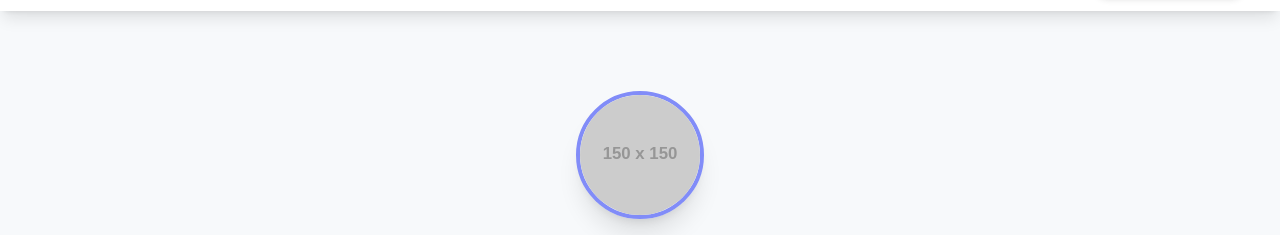
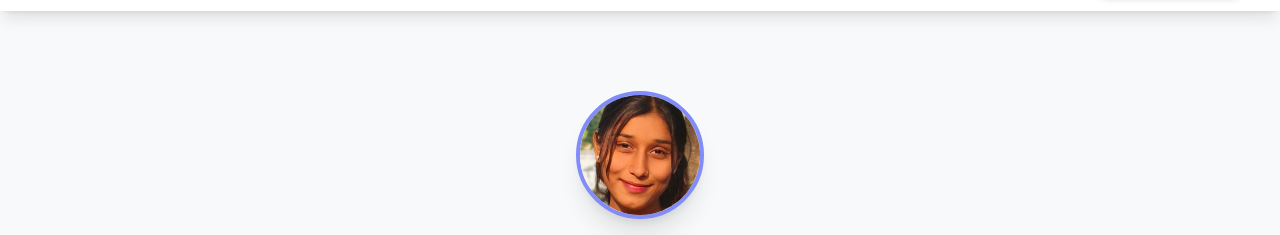
Before and after one commit to Toshitabendale06/toshitabendale06, a plain HTML site: page index.html in a window 1280 px wide. Shown: the part 53-288 px from the top of the page. Drawn offline with nearby package versions, Linux system fonts and the light colour scheme; placeholder pictures from the web are drawn by us; files whose address does not match are found by name.

Commit message:
Add files via upload

```diff
--- a/index.html
+++ b/index.html
@@ -67,7 +67,7 @@
         <!-- Hero Section -->
         <section id="hero" class="pt-8 pb-16 text-center scroll-mt-20">
             <!-- User Photo -->
-            <img src="T:\Toshita documents\10th 12th and Sem documents\Toshita photo.jpg" alt="Toshita Bendale Profile Picture" class="mx-auto rounded-full w-32 h-32 object-cover mb-6 border-4 border-indigo-400 shadow-xl focus-ring" onerror="this.onerror=null;this.src='https://placehold.co/150x150/6366f1/ffffff?text=TB';">
+            <img src="T:\Toshita documents\portfolio\img.jpg" alt="Toshita Bendale Profile Picture" class="mx-auto rounded-full w-32 h-32 object-cover mb-6 border-4 border-indigo-400 shadow-xl focus-ring" onerror="this.onerror=null;this.src='https://placehold.co/150x150/6366f1/ffffff?text=TB';">
 
             <h1 class="text-4xl font-extrabold text-gray-900 sm:text-5xl lg:text-6xl mb-4">
                 Toshita Bendale
```
Also changed, not shown: img.jpg (added).
